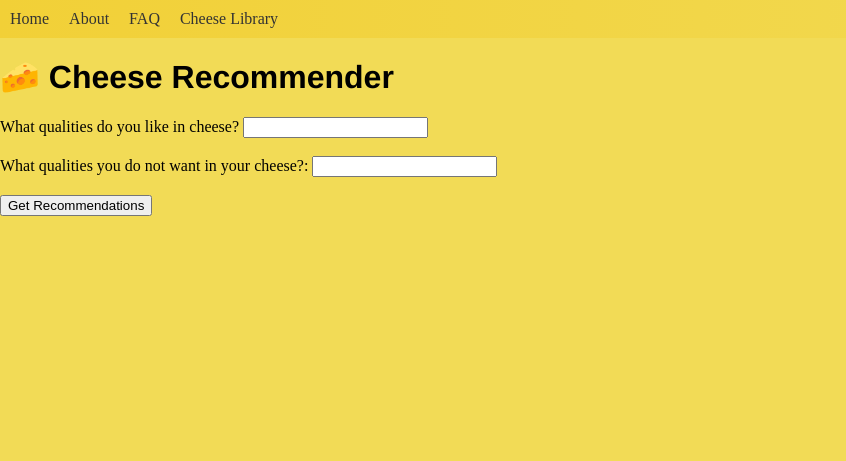
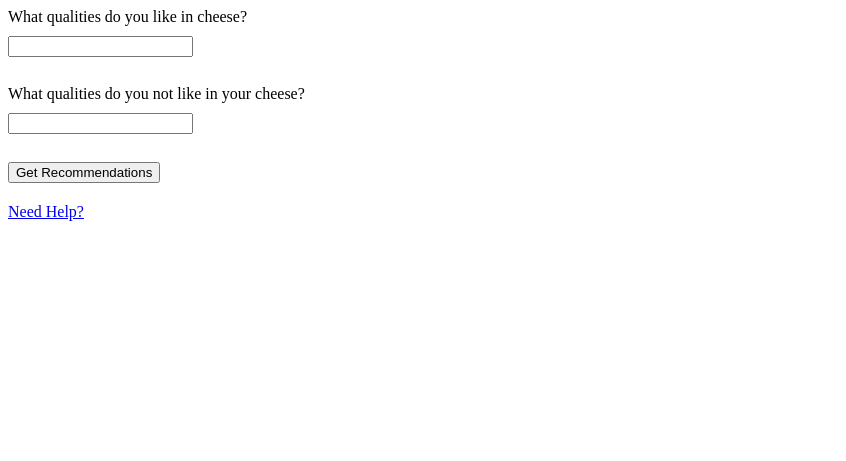
Before and after one commit to psibir/cheese-recs, a Flask app: page / in a window 1280 px wide. Shown: the top 461 px of the page, without its empty margins (0-846 px from the left). Run offline with Flask 3, Linux system fonts and the light colour scheme; parts of the project's set-up code (start-up, migrations or seed data) failed here and were passed over.

Commit message:
added a need help link to a dropdown flavor menu

```diff
--- a/templates/form.html
+++ b/templates/form.html
@@ -1,13 +1,44 @@
-{% extends 'base.html' %}
+<!DOCTYPE html>
+<html>
+<head>
+    <title>Cheese Recommender - Index</title>
+    <style>
+        label {
+            display: block;
+            margin-bottom: 10px;
+        }
 
-{% block title %}Cheese Recommender - Index{% endblock %}
+        input[type="text"],
+        input[type="submit"] {
+            margin-bottom: 10px;
+        }
 
-{% block content %}
+        #flavorwheel {
+            display: none;
+            margin-top: 10px;
+        }
+
+        #help-link {
+            display: block;
+            margin-top: 10px;
+        }
+
+        #help-link:hover + #flavorwheel {
+            display: block;
+        }
+    </style>
+</head>
+<body>
     <form method="POST" action="/">
         <label for="user_input">What qualities do you like in cheese?</label>
         <input type="text" name="user_input" id="user_input"><br><br>
-        <label for="exclude_words">What qualities you do not want in your cheese?:</label>
+        <label for="exclude_words">What qualities do you not like in your cheese?</label>
         <input type="text" name="exclude_words" id="exclude_words"><br><br>
         <input type="submit" value="Get Recommendations">
     </form>
-{% endblock %}
+    <a href="#" id="help-link">Need Help?</a>
+    <div id="flavorwheel">
+        <img src="img/flavorwheel.png" alt="Flavor Wheel">
+    </div>
+</body>
+</html>
```
Also changed, not shown: cheese_quality_ranking.py (added, +23 -0 lines), templates/pairing_form.html (added, +31 -0 lines), img/flavorwheel.png (added), 1 other file.
